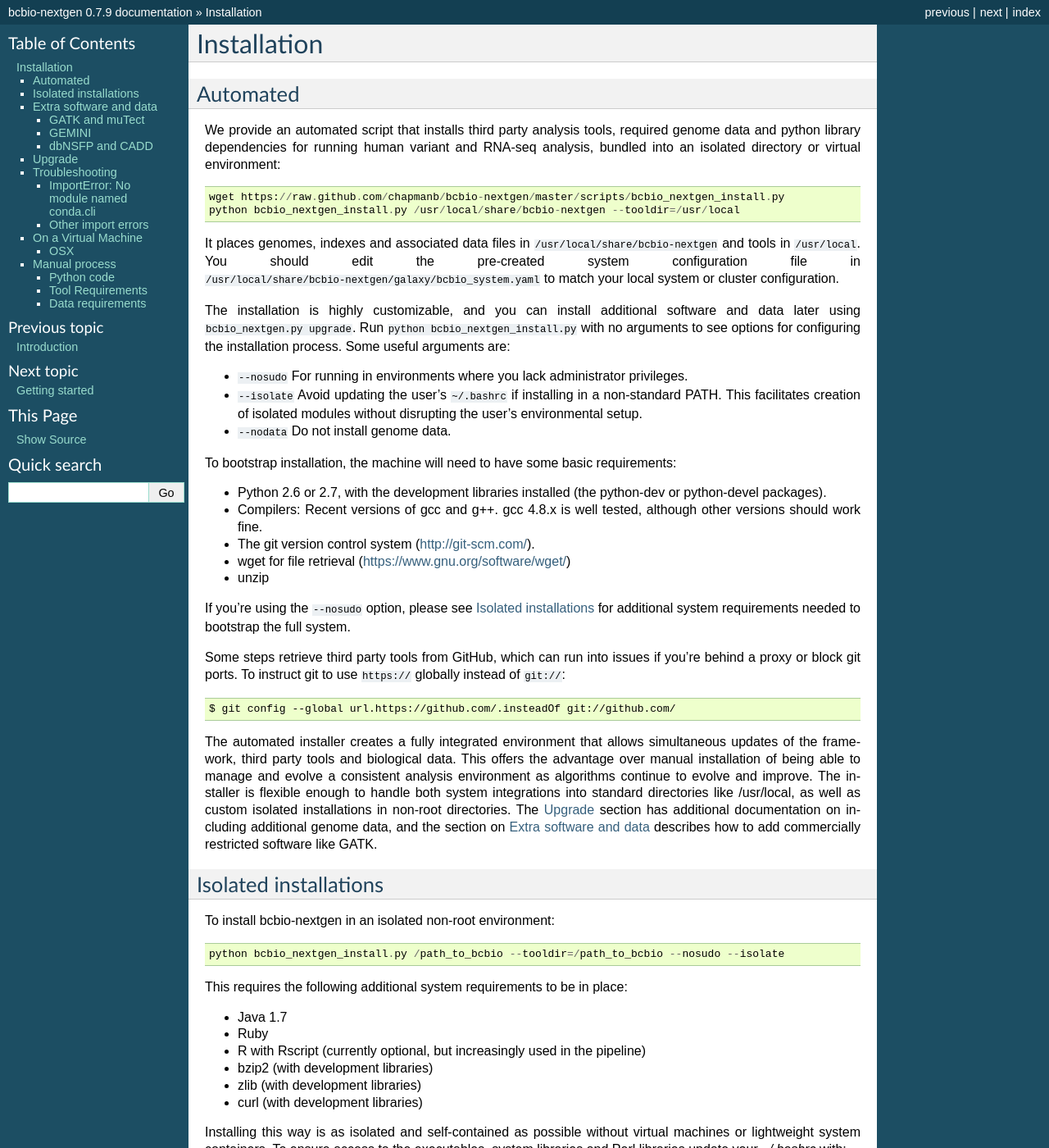
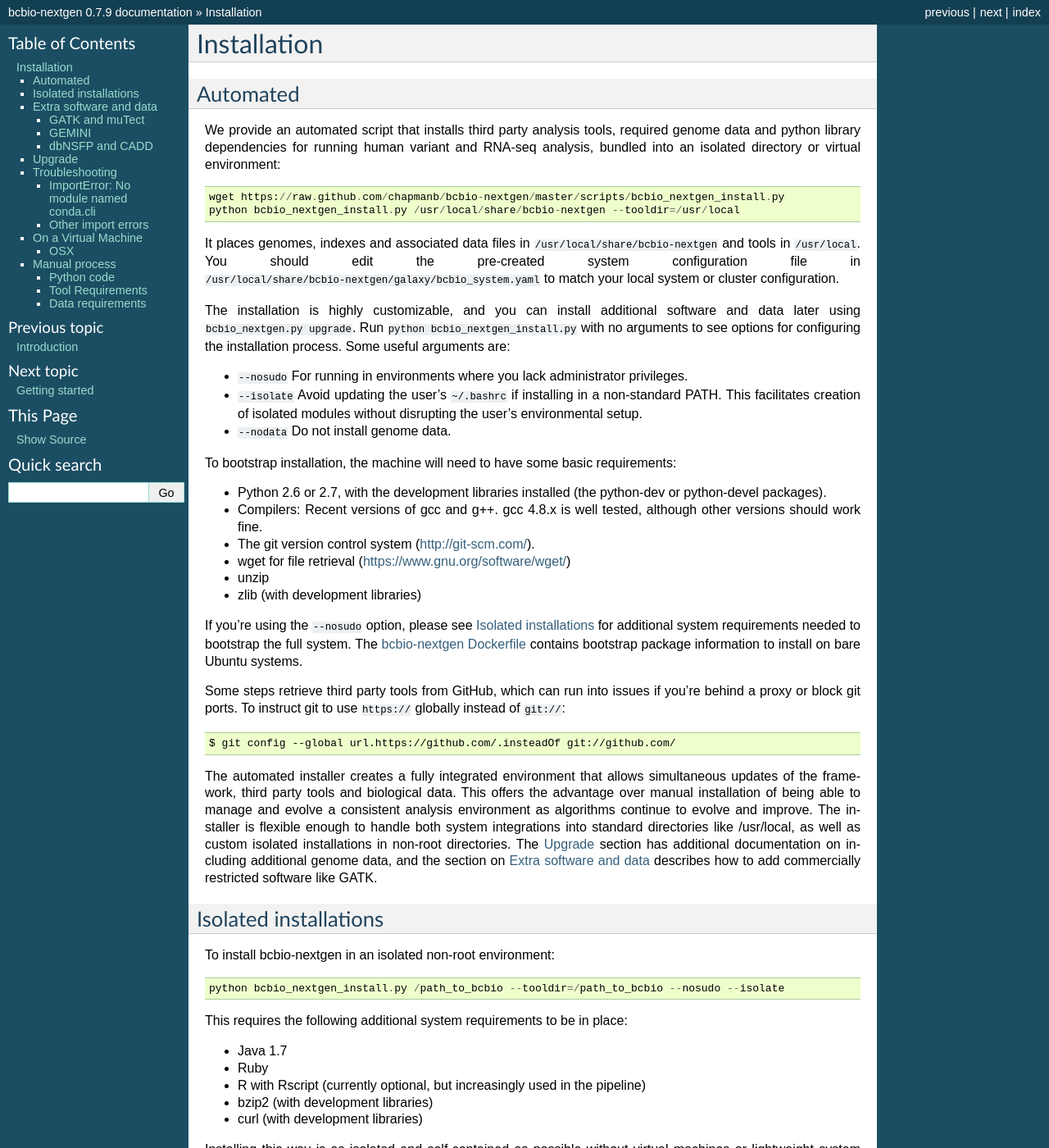
Before and after one commit to bcbio/bcbio-nextgen, a Sphinx documentation site: the page built from docs/contents/installation.rst, in a window 1280 px wide and 1400 px high. Shown: the whole window at 82% size. Built offline with Sphinx 7.4.7, drawn with Linux system fonts in a browser that asks for light colours.

Commit message:
Document zlib library requirement in install docs and add pointer to Dockerfile build. Fixes #484

```diff
--- a/docs/contents/installation.rst
+++ b/docs/contents/installation.rst
@@ -39,9 +39,12 @@ requirements:
 - The git version control system (http://git-scm.com/).
 - wget for file retrieval (https://www.gnu.org/software/wget/)
 - unzip
+- zlib (with development libraries)
 
 If you're using the ``--nosudo`` option, please see :ref:`isolated-install`
-for additional system requirements needed to bootstrap the full system.
+for additional system requirements needed to bootstrap the full system. The
+`bcbio-nextgen Dockerfile <https://github.com/chapmanb/bcbio-nextgen/blob/master/Dockerfile#L5>`_
+contains bootstrap package information to install on bare Ubuntu systems.
 
 Some steps retrieve third party tools from GitHub, which can run into
 issues if you're behind a proxy or block git ports. To instruct git to
```
Also changed, not shown: other parts of docs/contents/installation.rst (+0 -1 lines).
